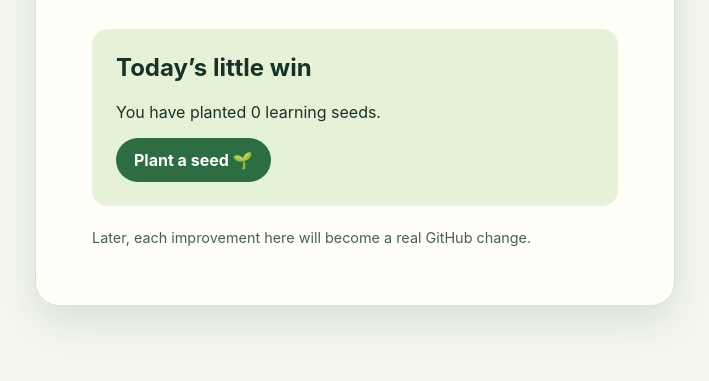
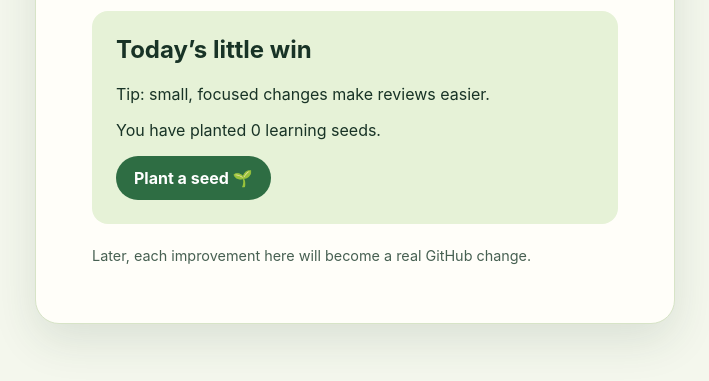
Before and after one commit to istiljanov/github-learning-garden, a plain HTML site: page index.html in a window 1280 px wide. Shown: the part 391-772 px from the top of the page, without its empty margins (285-994 px from the left). Drawn offline with Linux system fonts and the light colour scheme.

Commit message:
Add learning tip (#1)

```diff
--- a/index.html
+++ b/index.html
@@ -18,6 +18,7 @@
 
       <section class="counter" aria-labelledby="counter-title">
         <h2 id="counter-title">Today’s little win</h2>
+        <p class="tip">Tip: small, focused changes make reviews easier.</p>
         <p id="message">You have planted 0 learning seeds.</p>
         <button id="seed-button" type="button">Plant a seed 🌱</button>
       </section>
```
